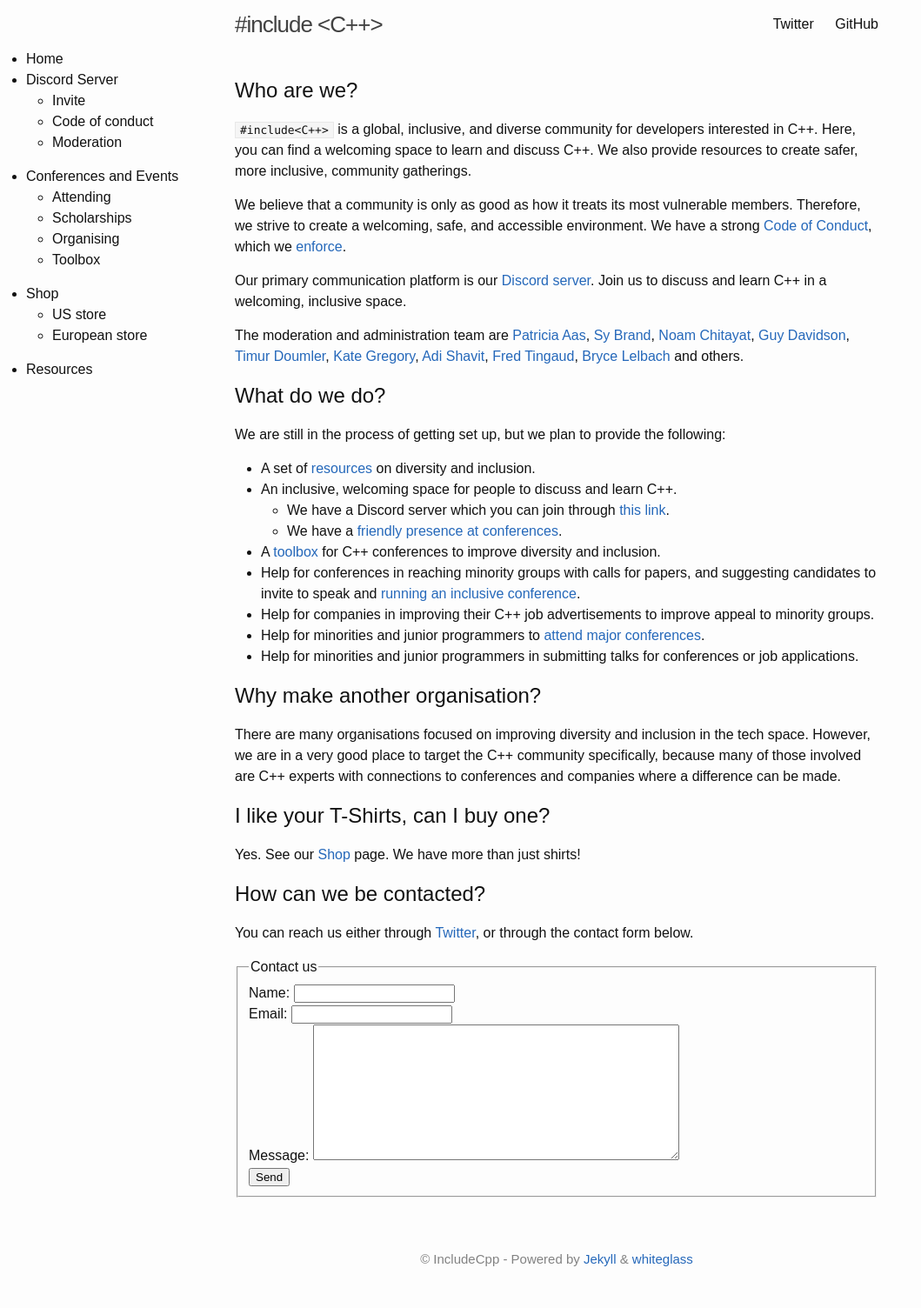
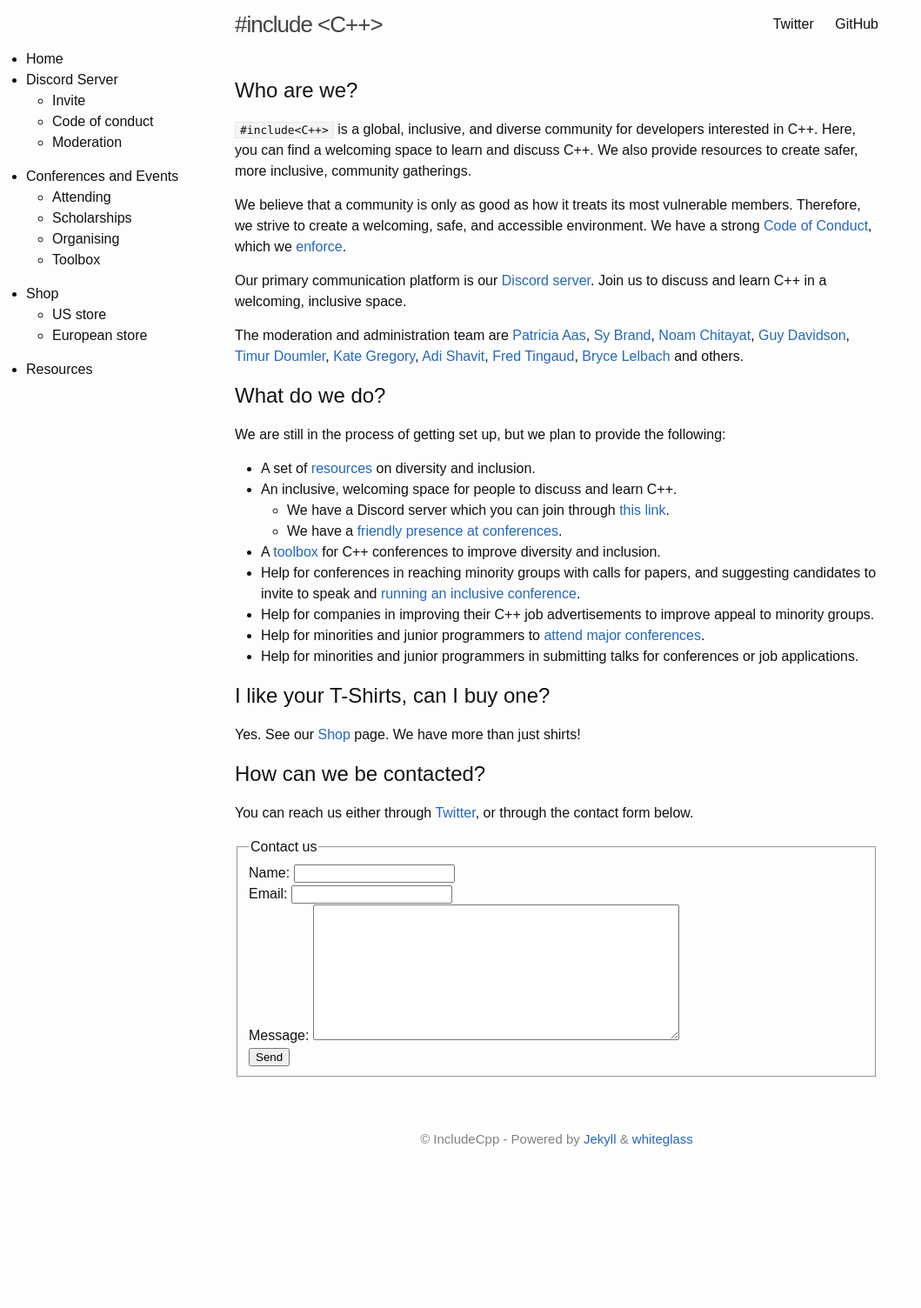
Before and after one commit to include-cpp/include-cpp.github.io, a Jekyll site: the page built from index.md, in a window 1280 px wide. Shown: the whole page at 87% size, without its empty margins (0-1059 px from the left). Built offline with Jekyll 4.4.1, drawn with Linux system fonts in a browser that asks for light colours; our own code applies the rules of GitHub Pages for plain Markdown files; after the commit the page ends 1366 px from its top, so only the background shows below that.

Commit message:
Remove 'Why make another organisation?' - not needed for an established group!

```diff
--- a/index.md
+++ b/index.md
@@ -25,10 +25,6 @@ We are still in the process of getting set up, but we plan to provide the follow
 - Help for companies in improving their C++ job advertisements to improve appeal to minority groups.
 - Help for minorities and junior programmers to [attend major conferences](/scholarships).
 - Help for minorities and junior programmers in submitting talks for conferences or job applications.
-
-## Why make another organisation?
-
-There are many organisations focused on improving diversity and inclusion in the tech space. However, we are in a very good place to target the C++ community specifically, because many of those involved are C++ experts with connections to conferences and companies where a difference can be made.
 
 ## I like your T-Shirts, can I buy one?
 
```
